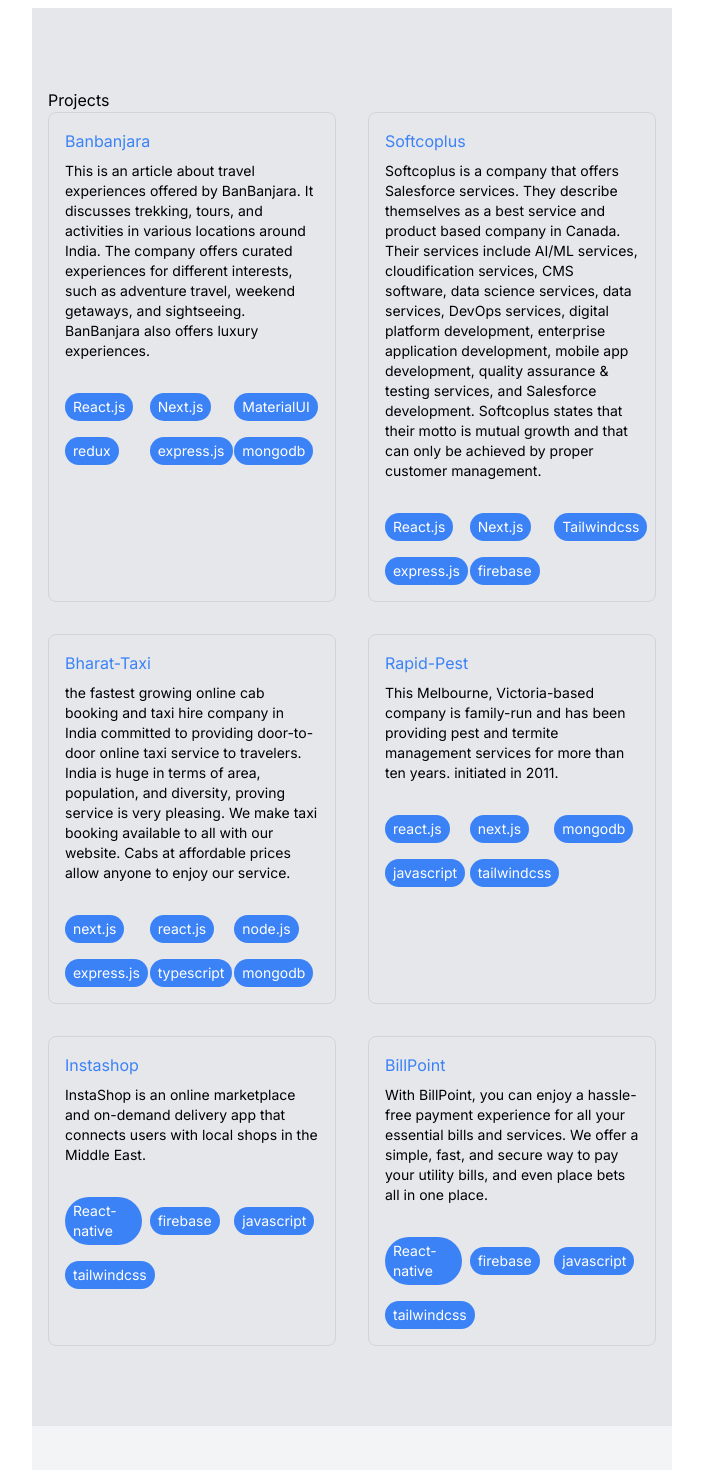
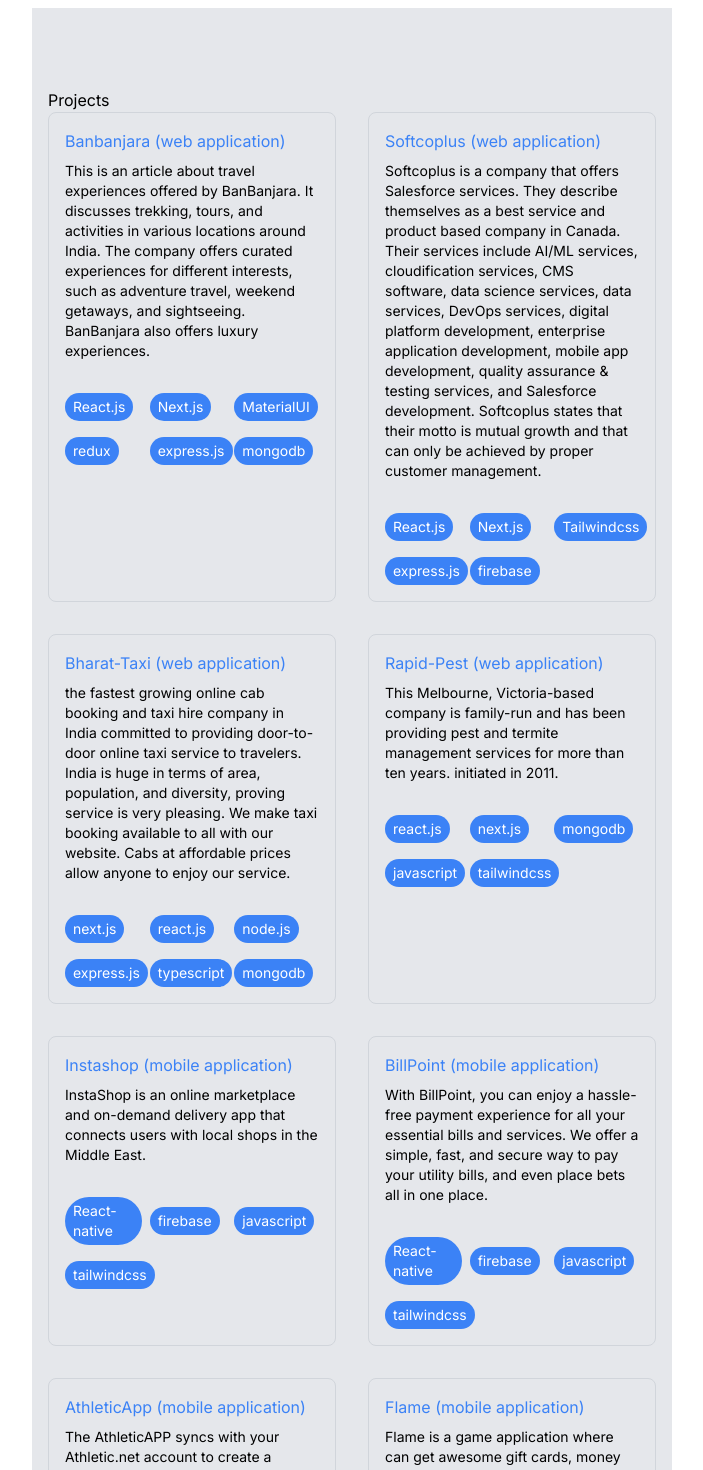
Before and after one commit to shubhamsingh2468/React-portfolio, a Next.js app: page / in a window 1280 px wide. Shown: the part 1360-2830 px from the top of the page, without its empty margins (288-991 px from the left). Built offline with nearby package versions, Linux system fonts and the light colour scheme.

Commit message:
twenty commit

```diff
--- a/app/components/Projects.js
+++ b/app/components/Projects.js
@@ -3,42 +3,56 @@
 
 const projects = [
   {
-    title: 'Banbanjara',
+    title: 'Banbanjara (web application)',
     description: 'This is an article about travel experiences offered by BanBanjara. It discusses trekking, tours, and activities in various locations around India. The company offers curated experiences for different interests, such as adventure travel, weekend getaways, and sightseeing. BanBanjara also offers luxury experiences.',
     technologies: ['React.js', 'Next.js', 'MaterialUI', 'redux', 'express.js', 'mongodb'],
     link: 'https://banbanjara.com/',
   },
   {
-    title: 'Softcoplus',
+    title: 'Softcoplus (web application)',
     description: 'Softcoplus is a company that offers Salesforce services. They describe themselves as a best service and product based company in Canada. Their services include AI/ML services, cloudification services, CMS software, data science services, data services, DevOps services, digital platform development, enterprise application development, mobile app development, quality assurance & testing services, and Salesforce development. Softcoplus states that their motto is mutual growth and that can only be achieved by proper customer management.',
     technologies: ['React.js', 'Next.js', 'Tailwindcss', 'express.js', 'firebase', ],
     link: 'https://softcoplus7-website.vercel.app/',
   },
   {
-    title: 'Bharat-Taxi',
+    title: 'Bharat-Taxi (web application)',
     description: 'the fastest growing online cab booking and taxi hire company in India committed to providing door-to-door online taxi service to travelers. India is huge in terms of area, population, and diversity, proving service is very pleasing. We make taxi booking available to all with our website. Cabs at affordable prices allow anyone to enjoy our service.',
     technologies: ['next.js', 'react.js', 'node.js', 'express.js', 'typescript','mongodb'],
     link: 'https://www.bharattaxi.com/',
   },
 
   {
-    title: 'Rapid-Pest',
+    title: 'Rapid-Pest (web application)',
     description: 'This Melbourne, Victoria-based company is family-run and has been providing pest and termite management services for more than ten years. initiated in 2011.',
     technologies: ['react.js', 'next.js', 'mongodb', 'javascript', 'tailwindcss'],
     link: 'https://www.rapidpestcontrolmelbourne.com.au/',
   },
   {
-    title: 'Instashop',
+    title: 'Instashop (mobile application)',
     description: 'InstaShop is an online marketplace and on-demand delivery app that connects users with local shops in the Middle East.',
     technologies: ['React-native', 'firebase', 'javascript', 'tailwindcss'],
     link: 'https://play.google.com/store/apps/details?id=com.stedor.instashop&hl=en_IN',
   },
 
   {
-    title: 'BillPoint',
+    title: 'BillPoint (mobile application)',
     description: 'With BillPoint, you can enjoy a hassle-free payment experience for all your essential bills and services. We offer a simple, fast, and secure way to pay your utility bills, and even place bets all in one place.',
     technologies: ['React-native', 'firebase', 'javascript', 'tailwindcss'],
     link: 'https://play.google.com/store/apps/details?id=co.billpoint.app&hl=en_IN',
+  },
+
+  {
+    title: 'AthleticApp (mobile application)',
+    description: 'The AthleticAPP syncs with your Athletic.net account to create a communications, management and engagement network for Track & Field and Cross Country teams, athletes, parents and fans.',
+    technologies: ['React-native', 'firebase', 'javascript', 'tailwindcss'],
+    link: 'https://play.google.com/store/apps/details?id=net.athletic.app&hl=en_IN',
+  },
+
+  {
+    title: 'Flame (mobile application)',
+    description: 'Flame is a game application where can get awesome gift cards, money rewards & vouchers for playing mobile games!',
+    technologies: ['React-native', 'firebase', 'javascript', 'tailwindcss'],
+    link: 'https://play.google.com/store/apps/details?id=online.appflame.app&hl=en_IN',
   },
 ];
 
```
